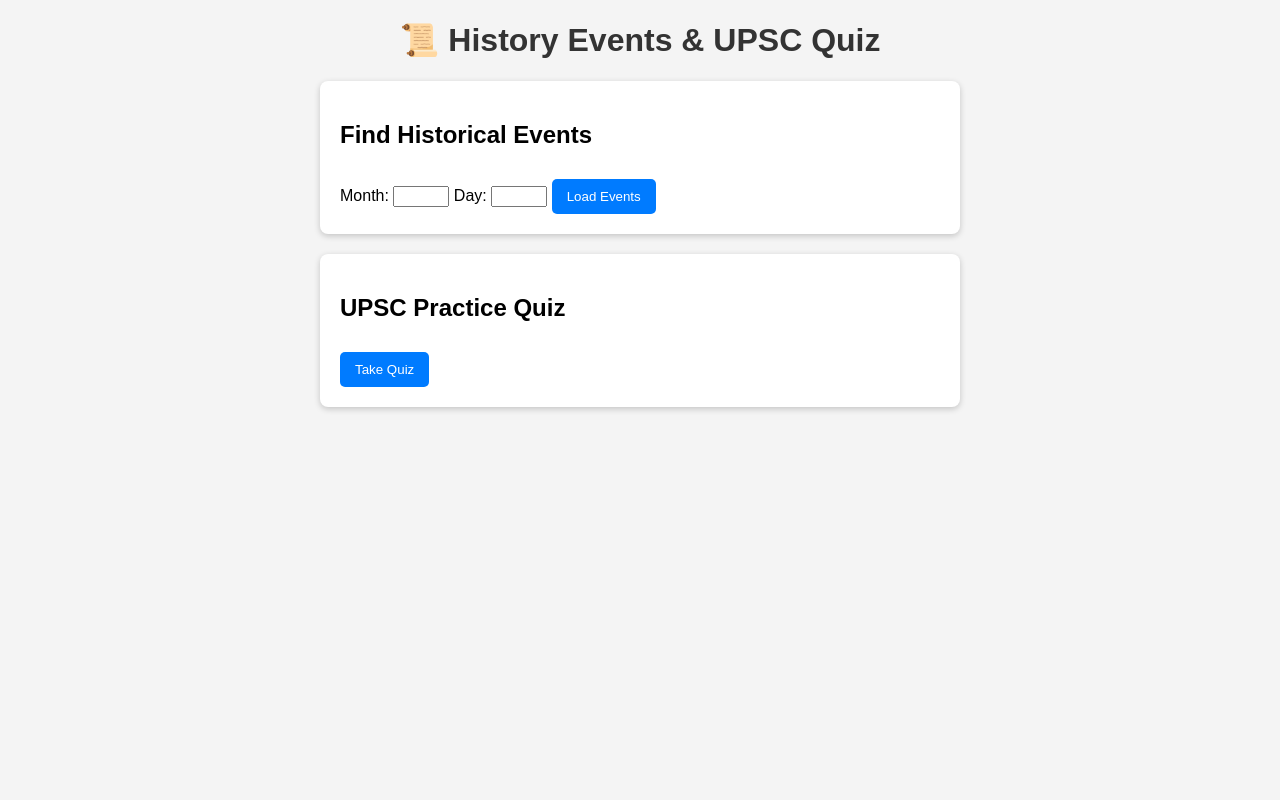
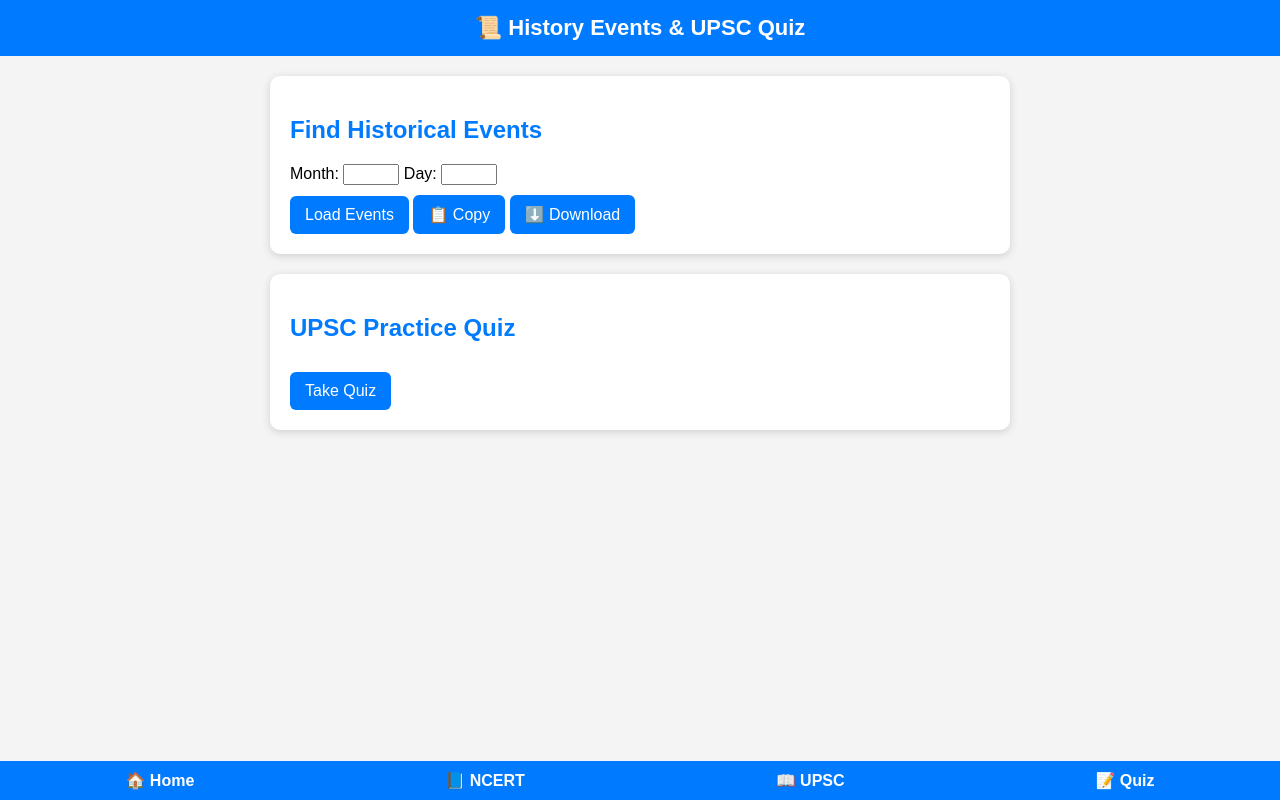
Before and after one commit to sandeep780049/history-events-app, a website: page frontend/index.html in a window 1280 px wide. Drawn offline with Linux system fonts and the light colour scheme.

Commit message:
Update index.html

```diff
--- a/frontend/index.html
+++ b/frontend/index.html
@@ -4,23 +4,31 @@
   <meta charset="UTF-8">
   <meta name="viewport" content="width=device-width, initial-scale=1.0">
   <title>History Events & UPSC Quiz</title>
+  <meta name="description" content="Daily historical events and UPSC practice quizzes for aspirants. Stay updated with history and test your knowledge.">
   <style>
     body {
       font-family: Arial, sans-serif;
-      margin: 20px;
+      margin: 0;
       background: #f4f4f4;
     }
-    h1 {
+    header {
+      background: #007bff;
+      color: white;
+      padding: 15px;
       text-align: center;
-      color: #333;
+      font-size: 22px;
+      font-weight: bold;
     }
     .section {
       background: white;
       padding: 20px;
       margin: 20px auto;
-      max-width: 600px;
-      border-radius: 8px;
-      box-shadow: 0 2px 6px rgba(0,0,0,0.2);
+      max-width: 700px;
+      border-radius: 10px;
+      box-shadow: 0 2px 8px rgba(0,0,0,0.15);
+    }
+    h2 {
+      color: #007bff;
     }
     button {
       margin-top: 10px;
@@ -28,8 +36,9 @@
       border: none;
       background: #007bff;
       color: white;
-      border-radius: 5px;
+      border-radius: 6px;
       cursor: pointer;
+      font-size: 16px;
     }
     button:hover {
       background: #0056b3;
@@ -39,6 +48,7 @@
       padding: 10px;
       background: #f9f9f9;
       border-left: 4px solid #007bff;
+      border-radius: 5px;
     }
     .result {
       margin-top: 15px;
@@ -46,10 +56,29 @@
       background: #e9ffe9;
       border: 1px solid #00a000;
     }
+    /* Footer Nav */
+    footer {
+      position: fixed;
+      bottom: 0;
+      left: 0;
+      width: 100%;
+      background: #007bff;
+      display: flex;
+      justify-content: space-around;
+      padding: 10px 0;
+    }
+    footer a {
+      color: white;
+      text-decoration: none;
+      font-weight: bold;
+    }
+    footer a:hover {
+      text-decoration: underline;
+    }
   </style>
 </head>
 <body>
-  <h1>📜 History Events & UPSC Quiz</h1>
+  <header>📜 History Events & UPSC Quiz</header>
 
   <div class="section">
     <h2>Find Historical Events</h2>
@@ -57,16 +86,26 @@
     <input type="number" id="month" min="1" max="12">
     <label for="day">Day:</label>
     <input type="number" id="day" min="1" max="31">
+    <br>
     <button onclick="loadEvents()">Load Events</button>
+    <button onclick="copyEvents()">📋 Copy</button>
+    <button onclick="downloadEvents()">⬇️ Download</button>
     <div id="eventsContainer"></div>
   </div>
 
-  <div class="section">
+  <div id="quizSection" class="section">
     <h2>UPSC Practice Quiz</h2>
     <button onclick="loadQuiz()">Take Quiz</button>
     <div id="quizContainer"></div>
   </div>
 
+  <footer>
+    <a href="/">🏠 Home</a>
+    <a href="#ncert">📘 NCERT</a>
+    <a href="#upsc">📖 UPSC</a>
+    <a href="#quizSection">📝 Quiz</a>
+  </footer>
+
   <script src="script.js"></script>
 </body>
 </html>
```
